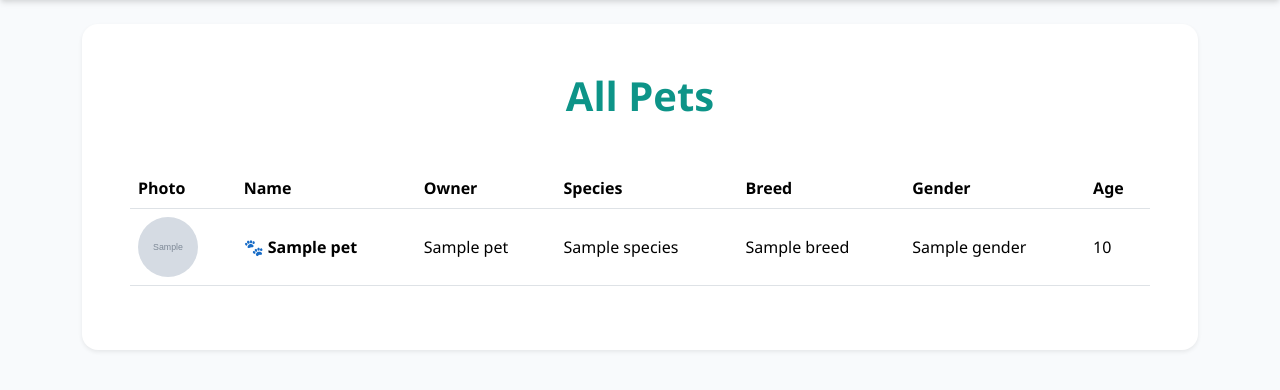
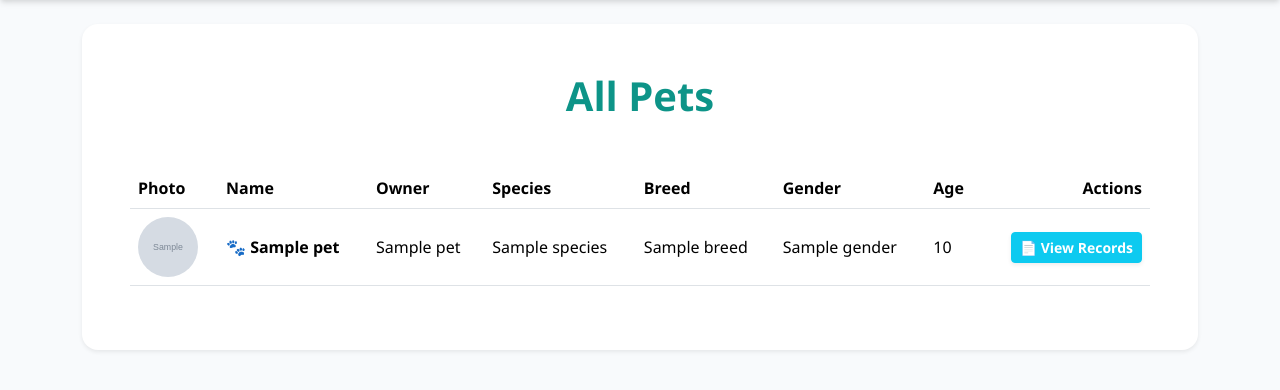
Before and after one commit to Justyn-17/C237_Team1, a Node server app: template views/staff-pets.ejs in a window 1280 px wide. Shown: the part 62-452 px from the top of the page. Run offline with Node 20, Linux system fonts and the light colour scheme; the template is opened without the code that fills it: most values are stand-ins (such as "Sample title", 1, 10 or a date in 2020); grey boxes marked "Sample" are stand-in pictures.

Commit message:
Updated code

```diff
--- a/views/staff-pets.ejs
+++ b/views/staff-pets.ejs
@@ -22,6 +22,7 @@
                     <th>Breed</th>
                     <th>Gender</th>
                     <th>Age</th>
+                    <th class="text-end">Actions</th>
                   </tr>
                 </thead>
                 <tbody>
@@ -38,6 +39,10 @@
                       <td><%= pet.breed || 'Unknown' %></td>
                       <td><%= pet.gender %></td>
                       <td><%= pet.age %></td>
+                      <td class="text-end">
+                        <a href="/staff/pets/view/<%= pet.id %>"
+                           class="btn btn-info btn-sm text-white fw-semibold shadow-sm">📄 View Records</a>
+                      </td>
                     </tr>
                   <% }); %>
                 </tbody>
```
